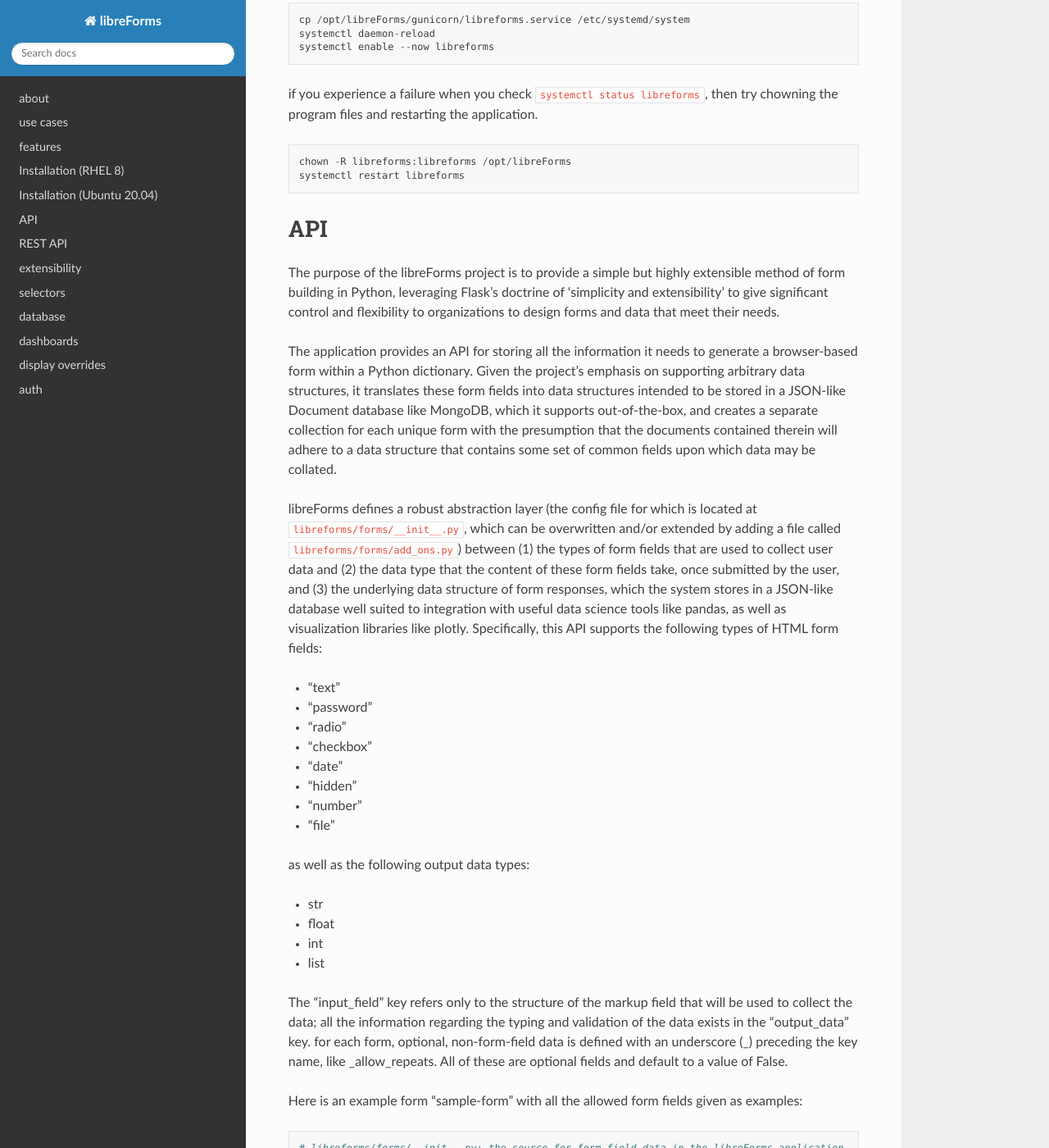
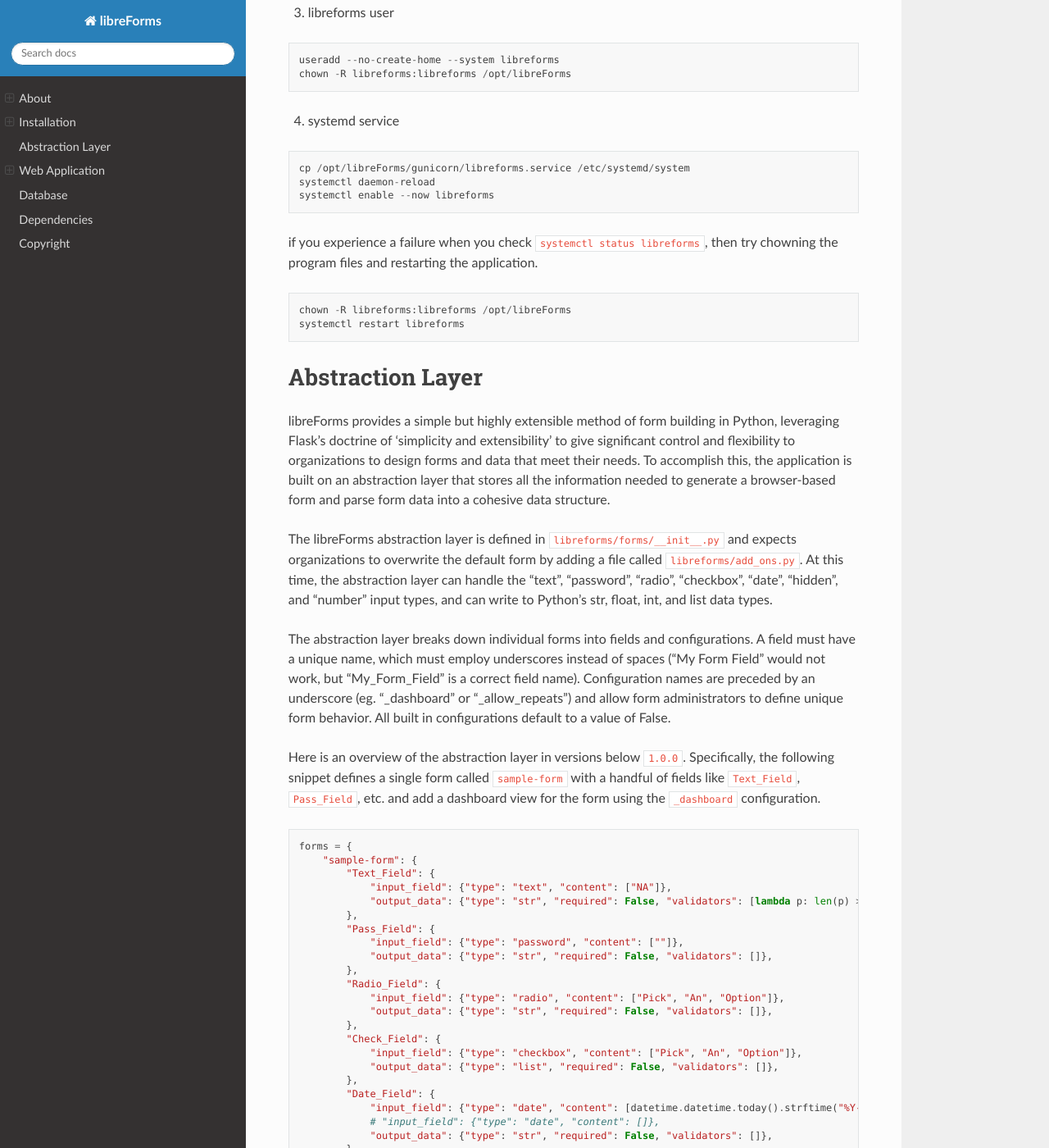
Before and after one commit to libreForms/libreForms-flask, a Sphinx documentation site: the page built from docs/source/index.md, in a window 1280 px wide and 1400 px high, scrolled down 3685 px. Shown: the whole window at 82% size. Built offline with Sphinx 7.4.7 and the Read the Docs theme 2.0.0, drawn with Linux system fonts in a browser that asks for light colours; some of the changed text lies outside the part shown.

Commit message:
Docs: updated index

````diff
--- a/docs/source/index.md
+++ b/docs/source/index.md
@@ -1,28 +1,36 @@
 ![header img](header_img_large.png)
 
-## about
-Liberate your forms with libreForms, an open form manager API that's intended to run in your organization's intranet. Most browser-based form managers lack key features, direct control over the underlying application, self-hosting support, a viable cost/licensing model, or lightweight footprints. The libreForms project, first and foremost, defines a simple but highly extensible abstraction layer that matches form fields to data structures. It adds a browser-based application, document-oriented database, and data visualizations and a RESTful API on top of this.
+
+## About
+Liberate your forms with libreForms, an open form manager API written in Python for organizations.
+
+Competing browser-based form managers give form administrators little control over form fields, the resulting data, or the underlying web application. Likewise, few options provide both self-hosting support and a viable licensing model.
+
+The libreForms project, first and foremost, defines a simple but highly extensible abstraction layer that matches form fields to data structures. It adds a highly configurable browser-based application and a document-oriented database on top of this abstraction layer.
 
 ![abstraction layer](libreForms_abstraction_layer.drawio.svg)
 
-## use cases
+### Use Cases
 - You are a small enterprise that has been using Google Forms for your organization's internal forms because it is low-cost, but you dislike the restricted features and lack of direct control over your data.
 
 - You are a medium-sized enterprise that wants a simple, low-cost tool to manage their internal forms. You don't mind self-hosting the application, and you have staff with rudimentary experience using Python to deploy and maintain the system.
 
 - You are a large enterprise with significant technical staff that routinely host and maintain applications for use on your organization's intranet. You periodically rely on physical or digitized forms, reports, and questionnaires. You have assessed options for form managers on the market and determined that proprietary services provide little direct control over the application source code, or otherwise fail to provide a viable licensing model.
 
-## features
+### Features
 - a form-building abstraction layer based on Python dictionaries
 - a flask web application (http://x.x.x.x:8000/) that will work well behind most standard reverse-proxies
 - plotly dashboards for data visualization
 - a document-oriented database to store form data
-- \[future\] local and SAML authentication options
+- basic local authentication
+- \[future\] SAML authentication support
 - \[future\] support for lookups in form fields & routing lists for form review, approvals, and notifications
 
+## Installation
 
+In most cases, the following commands must be run with root privileges.
 
-## Installation (RHEL 8)
+### RHEL 8
 
 0. install dependencies
 
@@ -39,9 +47,9 @@
 systemctl enable --now mongodb
 ```
 
-1. Download this repository into the opt directory:
+1. Download this repository into the opt directory.
 
-**Method 1: `wget` stable release**
+Either download a stable release of the application.
 
 ```
 cd /opt
@@ -50,7 +58,7 @@
 mv libreforms-*.*.* libreForms
 ```
 
-**Method 2: `git clone` cutting edge repository**
+Or install the cutting-edge version of the application using Git.
 
 ```
 cd /opt
@@ -83,7 +91,7 @@
 systemctl enable --now libreforms
 ```
 
-## Installation (Ubuntu 20.04)
+### Ubuntu 20.04
 
 0. install dependencies
 
@@ -95,7 +103,7 @@
 
 1. Download this repository into the opt directory:
 
-**Method 1: `wget` stable release**
+Either download a stable release of the application.
 
 ```
 cd /opt
@@ -104,7 +112,7 @@
 mv libreforms-*.*.* libreForms
 ```
 
-**Method 2: `git clone` cutting edge repository**
+Or install the cutting-edge version of the application using Git.
 
 ```
 cd /opt
@@ -145,129 +153,99 @@
 ```
 
 
-## API
+## Abstraction Layer
 
-The purpose of the libreForms project is to provide a simple but highly extensible method of form building in Python, leveraging Flask's doctrine of 'simplicity and extensibility' to give significant control and flexibility to organizations to design forms and data that meet their needs.
+libreForms provides a simple but highly extensible method of form building in Python, leveraging Flask's doctrine of 'simplicity and extensibility' to give significant control and flexibility to organizations to design forms and data that meet their needs. To accomplish this, the application is built on an abstraction layer that stores all the information needed to generate a browser-based form and parse form data into a cohesive data structure.
 
-The application provides an API for storing all the information it needs to generate a browser-based form within a Python dictionary. Given the project's emphasis on supporting arbitrary data structures, it translates these form fields into data structures intended to be stored in a JSON-like Document database like MongoDB, which it supports out-of-the-box, and creates a separate collection for each unique form with the presumption that the documents contained therein will adhere to a data structure that contains some set of common fields upon which data may be collated.
+The libreForms abstraction layer is defined in ```libreforms/forms/__init__.py``` and expects organizations to overwrite the default form by adding a file called ```libreforms/add_ons.py```. At this time, the abstraction layer can handle the "text", "password", "radio", "checkbox", "date", "hidden", and "number" input types, and can write to Python's str, float, int, and list data types.
 
-libreForms defines a robust abstraction layer (the config file for which is located at ```libreforms/forms/__init__.py```, which can be overwritten and/or extended by adding a file called ```libreforms/forms/add_ons.py```) between (1) the types of form fields that are used to collect user data and (2) the data type that the content of these form fields take, once submitted by the user, and (3) the underlying data structure of form responses, which the system stores in a JSON-like database well suited to integration with useful data science tools like pandas, as well as visualization libraries like plotly. Specifically, this API supports the following types of HTML form fields:
+The abstraction layer breaks down individual forms into fields and configurations. A field must have a unique name, which must employ underscores instead of spaces ("My Form Field" would not work, but "My_Form_Field" is a correct field name). Configuration names are preceded by an underscore (eg. "_dashboard" or "_allow_repeats") and allow form administrators to define unique form behavior. All built in configurations default to a value of False.
 
-- "text"
-- "password"
-- "radio"
-- "checkbox"
-- "date"
-- "hidden"
-- "number"
-- "file"
-
-as well as the following output data types:
-
-- str
-- float
-- int
-- list
-
-The “input_field” key refers only to the structure of the markup field that will be used to collect the data; all the information regarding the typing and validation of the data exists in the “output_data” key. for each form, optional, non-form-field data is defined with an underscore (_) preceding the key name, like _allow_repeats. All of these are optional fields and default to a value of False.
-
-Here is an example form “sample-form” with all the allowed form fields given as examples:
+Here is an overview of the abstraction layer in versions below `1.0.0`. Specifically, the following snippet defines a single form called `sample-form` with a handful of fields like `Text_Field`, `Pass_Field`, etc. and add a dashboard view for the form using the `_dashboard` configuration.
 
 ```python
-# libreforms/forms/__init__.py: the source for form field data in the libreForms application.
-import datetime
-
 forms = {
-"sample-form": {
-    "Text_Field": {
-        "input_field": {"type": "text", "content": ["NA"]},
-        "output_data": {"type": "str", "validators": [lambda p: len(p) >= 6]},
-       },
-    "Pass_Field": {
-        "input_field": {"type": "password", "content": [""]},
-        "output_data": {"type": "str", "validators": []},
-       },
-    "Radio_Field": {
-        "input_field": {"type": "radio", "content": ["Pick", "An", "Option"]},
-        "output_data": {"type": "str", "validators": []},
-       },
-    "Check_Field": {
-        "input_field": {"type": "checkbox", "content": ["Pick", "An", "Option"]},
-        "output_data": {"type": "list", "validators": []},
-       },
-    "Date_Field": {
-        "input_field": {"type": "date", "content": [datetime.datetime.today().strftime("%Y-%m-%d")]},
-           # "input_field": {"type": "date", "content": []},
-        "output_data": {"type": "date", "validators": []},
-       },
-    "Hidden_Field": {
-        "input_field": {"type": "hidden", "content": ["This field is hidden"]},
-        "output_data": {"type": "str", "validators": []},
-       },
-    "Float_Field": {
-        "input_field": {"type": "number", "content": [0]},
-        "output_data": {"type": "float", "validators": []},
-       },
-    "Int_Field": {
-        "input_field": {"type": "number", "content": [0]},
-        "output_data": {"type": "int", "validators": []},
-       },
-#      "File_Field": {
-#          "input_field": {"type": "file", "content": [None]}, # still need to review https://flask.palletsprojects.com/en/2.1.x/patterns/fileuploads/
-#          "output_data": {"type": TBD, "validators": []},
-#         },
-    "_dashboard": {             # defaults to False
-        "type": "scatter",      # this is a highly powerful feature but requires
-        "fields": {             # some knowledge of plotly dashboards; currently
-            "x": "Timestamp",   # only line charts with limited features supported
-            "y": "Num_Field",
-            "color": "Text_Field"
-           }
-       },
-    "_allow_repeat": False, # defaults to False
-    "_allow_uploads": False, # defaults to False
-    "_allow_csv_templates": False, # defaults to False
-   },
+    "sample-form": {
+        "Text_Field": {
+            "input_field": {"type": "text", "content": ["NA"]},
+            "output_data": {"type": "str", "required": False, "validators": [lambda p: len(p) >= 6]},
+        },
+        "Pass_Field": {
+            "input_field": {"type": "password", "content": [""]},
+            "output_data": {"type": "str", "required": False, "validators": []},
+        },
+        "Radio_Field": {
+            "input_field": {"type": "radio", "content": ["Pick", "An", "Option"]},
+            "output_data": {"type": "str", "required": False, "validators": []},
+        },
+        "Check_Field": {
+            "input_field": {"type": "checkbox", "content": ["Pick", "An", "Option"]},
+            "output_data": {"type": "list", "required": False, "validators": []},
+        },
+        "Date_Field": {
+            "input_field": {"type": "date", "content": [datetime.datetime.today().strftime("%Y-%m-%d")]},
+            # "input_field": {"type": "date", "content": []},
+            "output_data": {"type": "str", "required": False, "validators": []},
+        },
+        "Hidden_Field": {
+            "input_field": {"type": "hidden", "content": ["This field is hidden"]},
+            "output_data": {"type": "str", "required": False, "validators": []},
+        },
+        "Float_Field": {
+            "input_field": {"type": "number", "content": [0]},
+            "output_data": {"type": "float", "required": False, "validators": []},
+        },
+        "Int_Field": {
+            "input_field": {"type": "number", "content": [0]},
+            "output_data": {"type": "int", "required": False, "validators": []},
+        },
+        "_dashboard": {             # defaults to False
+            "type": "scatter",      # this is a highly powerful feature but requires
+            "fields": {             # some knowledge of plotly dashboards; currently
+                "x": "Timestamp",   # only line charts with limited features supported
+                "y": "Int_Field",
+                "color": "Text_Field"
+            }
+        },
+        "_allow_repeat": False, # defaults to False
+        "_allow_uploads": True, # defaults to False
+        "_allow_csv_templates": True, # defaults to False
+        "_suppress_default_values": False, # defaults to False
+    },
 }
 ```
 
-The application presumes that authentication is set in place & adds the following to each database write:
+Versions above `1.0.0` will introduce compatibility-breaking changes that are intended to simplify the abstraction layer. For more information, see the [discussion](https://github.com/signebedi/libreForms/issues/27) about these changes.
 
-    - _id: unique id for each db write
-    - Reporter: the username of the reporting user
-    - Timestamp: the timestamp that the form was submitted
-
-
-## REST API
-
-There is a RESTful API that allows users to complete read and, in the future, write operations against the MongoDB database. This requires API keys. You can create a file in the application home directory called `api_keys` structured as:
-
-```
-api_keys
-t32HDBcKAAIVBBPbjBADCbCh
+```python
+forms = {
+    "sample-form": {
+        "Text_Field": {
+            "input_data_type": "text",
+            "content": ["NA"],
+            "output_data_type": "str",
+            "options": {
+                 "validators": [lambda p: len(p) >= 6],
+                 "required": True,
+                 "PLACEHOLDER_FOR_REPETITION_LOGIC":  True,
+                 "INSERT_OTHER_ARBITRARY_KWARGS_HERE": True,
+            },
+        },
+    },
+}
 ```
 
-But if you don't, the default test key will be `t32HDBcKAAIVBBPbjBADCbCh`.
+## Web Application
 
-## extensibility
+A Flask web application sits atop the libreForms abstraction layer defined above. This application includes basic authentication, provides access to forms, tables of form responses, and dashboards when these have been defined in the abstraction layer.
 
-If you'd like to extend the content of ```libreforms/forms/__init__.py```, you can do so by adding a file called ```libreforms/forms/add_ons.py```. This file should replicate the structure of `__init__.py` by defining a dictionary called ```forms``` conforming to the above API. The default behavior is for this dictionary to overwrite the ```forms``` dictionary defined in `__init__.py`. However, if for some reason it is preferrable to append the dictionary, this is stored in a dictionary called forms_appended (which can be called by importing from libreforms.forms.forms_appended instead of libreforms.forms.forms).
+### Views
 
-## selectors
+The application provides table and dashboard views for form data. Right now, line graphs are the only supported form of Plotly dashboard but, in the future, the project plans to allow arbitrary dashboard configurations using kwargs in the `_dashboard` configuration in the abstraction layer. The application allows users to tailor the data in their dashboards and tables using GET variabes as selectors. For example, when you define a dashboard for a given form, you need to set a dependent variable. However, this can be overridden by passing the ```?y=field_name``` GET variable in the browser. Likewise, you can tailor tabular data by passing the ```?FIELD_NAME=VALUE``` GET variable in the browser. Put another way, if a table has a field called ```Sub-Unit``` and another called Fiscal_Year, and you would like to tailor the table to only show data for the Finance sub-unit in the 2021 fiscal year, then you could pass the following GET variables: ```?Sub-Unit=Finance&Fiscal_Year=2021``` to select only this data.
 
-libreForms allows users to tailor the data in their dashboards and tables using GET variabes as selectors. For example, when you define a dashboard for a given form, you need to set a dependent variable. However, this can be overridden by passing the ```?y=field_name``` GET variable in the browser. Likewise, you can tailor tabular data by passing the ```?FIELD_NAME=VALUE``` GET variable in the browser. Put another way, if a table has a field called ```Sub-Unit``` and another called Fiscal_Year, and you would like to tailor the table to only show data for the Finance sub-unit in the 2021 fiscal year, then you could pass the following GET variables: ```?Sub-Unit=Finance&Fiscal_Year=2021``` to select only this data.
+### Display Overrides
 
-## database
-
-If you elect to password protect your database, which is recommended, you should drop a file in the application home directory named ```mongodb_pw``` and ensure that the ```libreforms``` user has read access.
-
-## dashboards
-
-Right now, only line graphs are supported. In the future, the project plans to allow arbitrary dashboard configurations.
-
-## display overrides
-
-You can override some of the default site display options by adding a file called `site_overrides.py` to the project home directory. This file should contain a dictionary object with key-value attributes that you want to override.
+The default site display options can be overridden by adding a file called `site_overrides.py` to the `app/` directory. This file should contain a dictionary object with key-value attributes that you want to override.
 
 ```
 display = {
@@ -279,7 +257,7 @@
 }
 ```
 
-## auth
+### Auth
 
 By default, this application employs an sqlite user database. The default login credentials are
 
@@ -291,6 +269,71 @@
 In addition to username and password fields, the application ships by default with phone number, organization, and email fields. These can be modified by changing the fields defined in app/schema.sql and app/auth.py. Currently, there is no group-based permission sets defined, but these will be added per https://github.com/signebedi/libreForms/issues/16.
 
 
+## Database
+
+When data is written from the web application to the database backend, it appends the following fields:
+
+    - _id: unique id for each db write
+    - Reporter: the username of the reporting user
+    - Timestamp: the timestamp that the form was submitted
+
+If you elect to password protect your database, which is recommended, you should drop a file in the application home directory named ```mongodb_pw``` and ensure that the ```libreforms``` user has read access to this file.
+
+
+## Dependencies
+
+This application has a few dependencies that, in its current form, may be prone to obsolescence; there is an issue in the backlog to test for, among other things, obsolete dependencies. In addition to the standard requirements, like Python3, Python3-Pip, Python3-Venv, and MongoDB, here is a list of dependencies that ship with the application under the static/ directory:
+
+```
+bootstrap-3.4.1.min.css
+bootstrap-3.4.1.min.js
+jquery-3.2.1.slim.min.js
+jquery-3.5.1.min.js
+plotly-v1.58.5.min.js
+```
+
+As well as the following python requirements and their dependencies:
+
+```
+pandas==1.4.3
+plotly==5.9.0
+Flask==2.1.2
+Flask-Admin==1.6.0
+webargs==8.1.0
+gunicorn==20.1.0
+pymongo==4.1.1
+pytest==7.1.2
+```
+
+In the development requirements file, we add the following requirements:
+
+```
+SQLAlchemy
+Flask-Login
+Flask-Bootstrap
+```
+
+## Copyright
+
+```
+libreForms is an open form manager API
+Copyright (C) 2022 Sig Janoska-Bedi
+
+This program is free software: you can redistribute it and/or modify
+it under the terms of the GNU Affero General Public License as
+published by the Free Software Foundation, either version 3 of the
+License, or (at your option) any later version.
+
+This program is distributed in the hope that it will be useful,
+but WITHOUT ANY WARRANTY; without even the implied warranty of
+MERCHANTABILITY or FITNESS FOR A PARTICULAR PURPOSE.  See the
+GNU Affero General Public License for more details.
+
+You should have received a copy of the GNU Affero General Public License
+along with this program.  If not, see <https://www.gnu.org/licenses/>.
+```
+
+
 ```{toctree}
 ---
 maxdepth: 2
````
